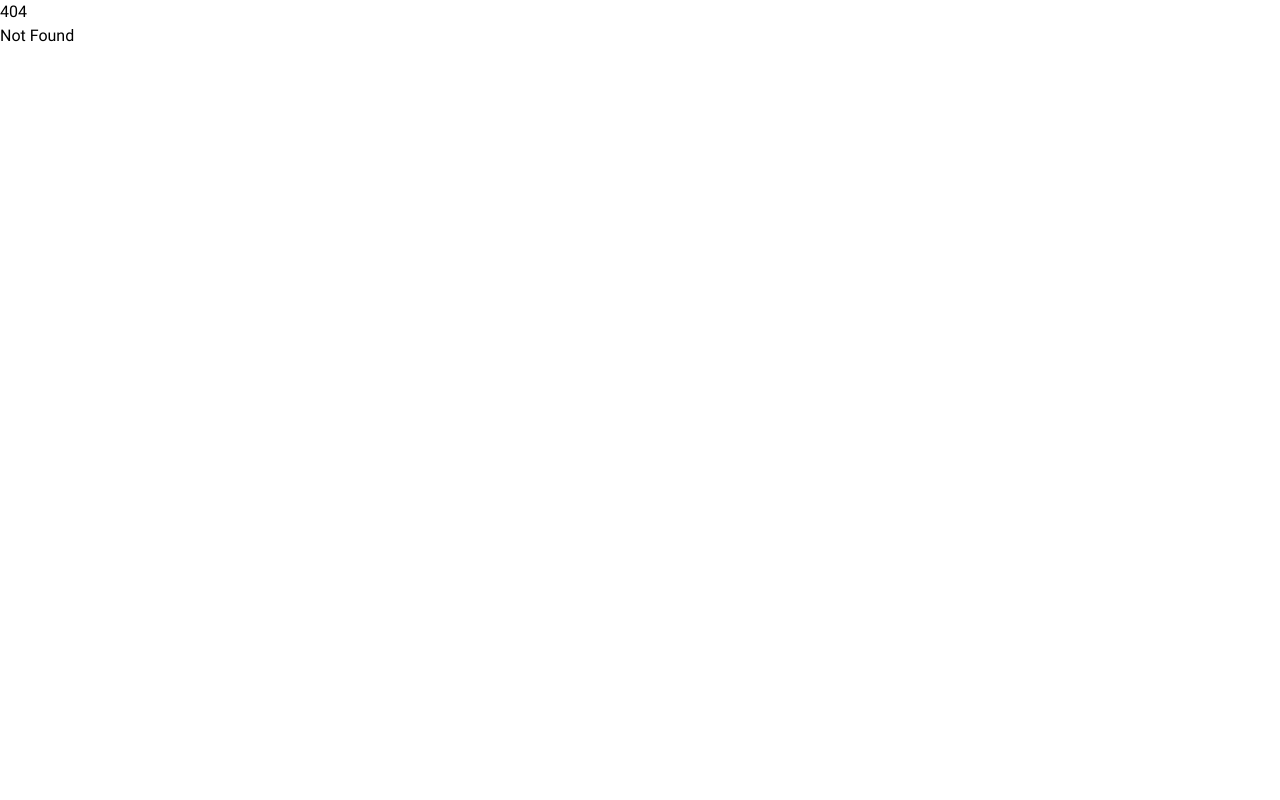
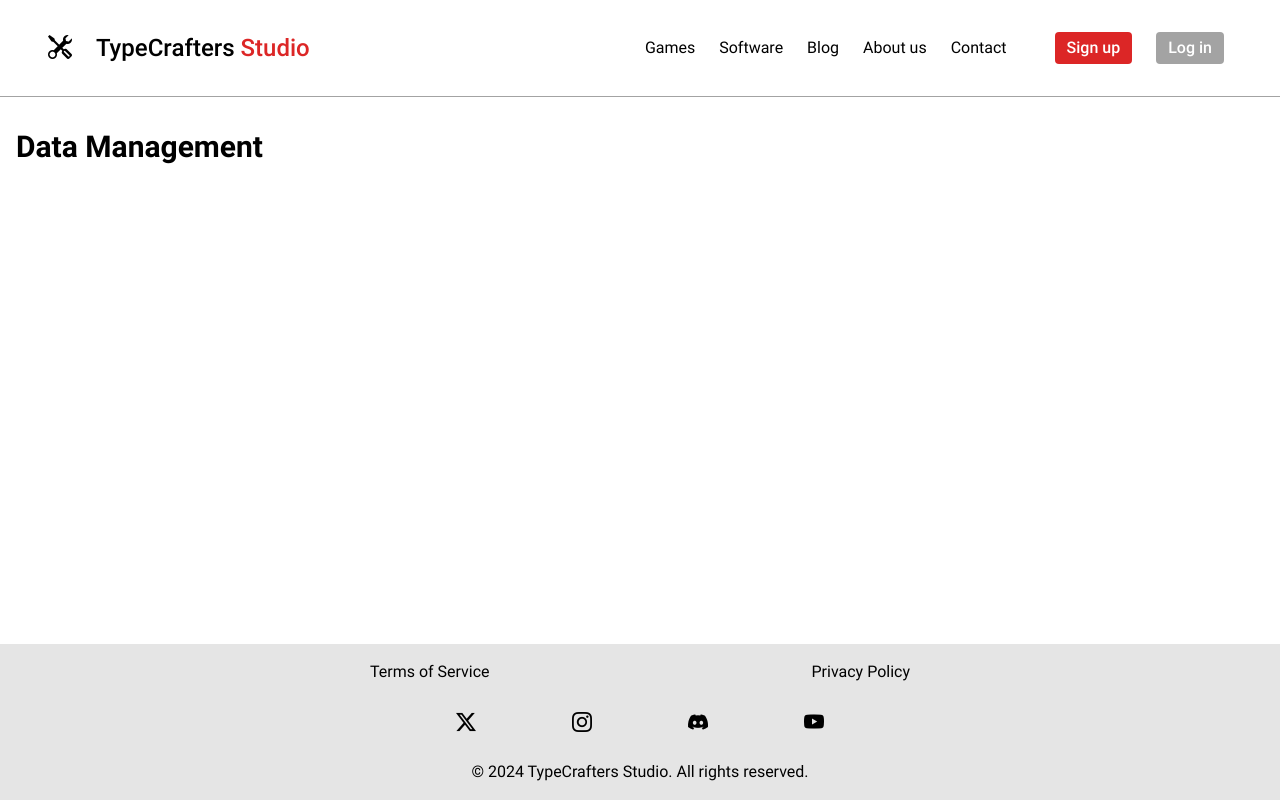
Before and after one commit to type-crafters/typecrafters-hq, a SvelteKit app in the folder client/: page /privacy/requests in a window 1280 px wide. Before the commit this address had no page. Built offline with nearby package versions, Linux system fonts and the light colour scheme.

Commit message:
Minor changes
- Added data requests page
- Normalized margins for individual pages

```diff
--- /dev/null
+++ b/client/src/routes/(auth)/privacy/requests/+page.svelte
@@ -0,0 +1,8 @@
+<main id="privacy-requests-page" class="m-4">
+    <section class="container mx-auto">
+        <h1 class="page-title">Data Management</h1>
+        <div id="requests-grid" class="grid grid-cols-2 justify-center">
+
+        </div>
+    </section>
+</main>
--- a/client/src/routes/(auth)/profile/edit/+page.svelte
+++ b/client/src/routes/(auth)/profile/edit/+page.svelte
@@ -9,7 +9,7 @@
         section.style.display = "flex";
     }
 </script>
-<main id="edit-profile-page" class="mx-4 my-8">
+<main id="edit-profile-page" class="m-4">
     <section id="full-screen-picture" class="fixed z-50 top-0 left-0 w-full h-full flex-center">
         <button id="close-button" class="fixed top-4 right-4 flex-center text-4xl duration-150 hover:text-5xl" on:click={closeImage}>
             <i class="flex-center bi bi-x"></i>
```
